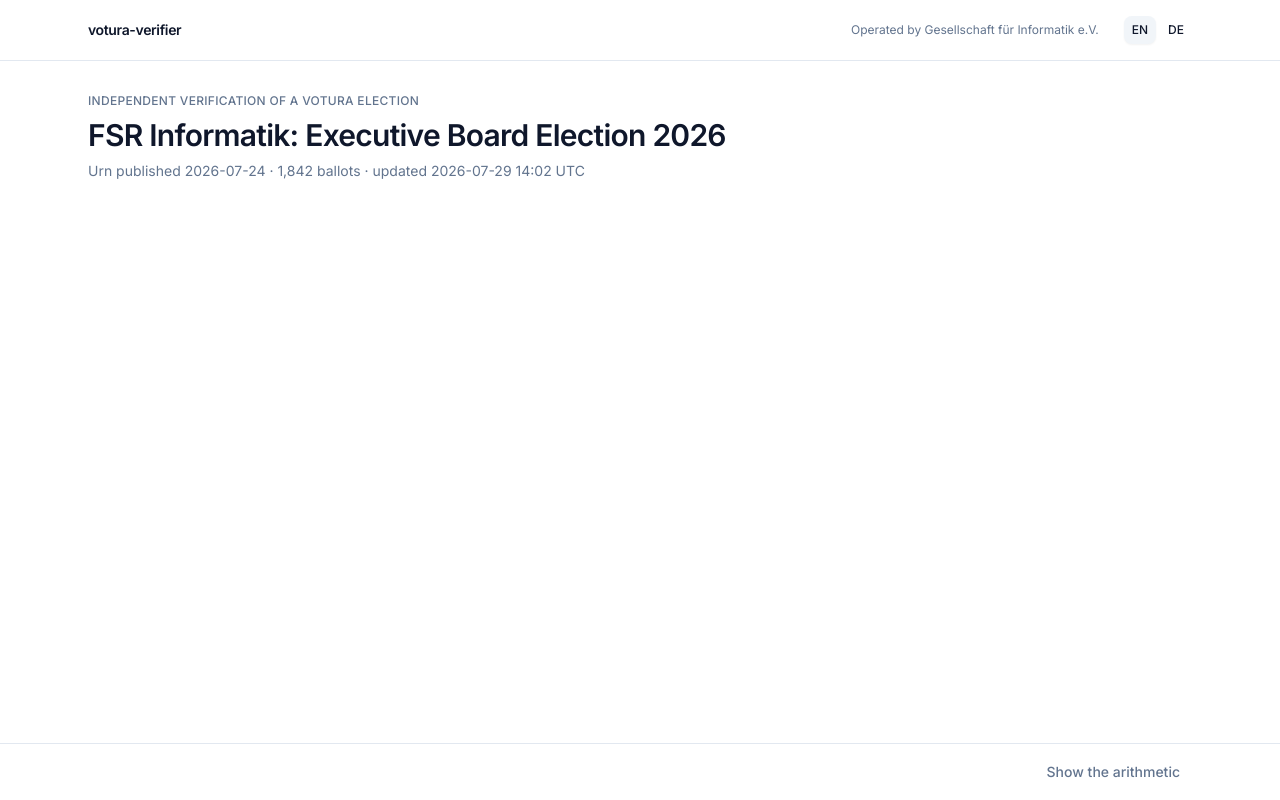
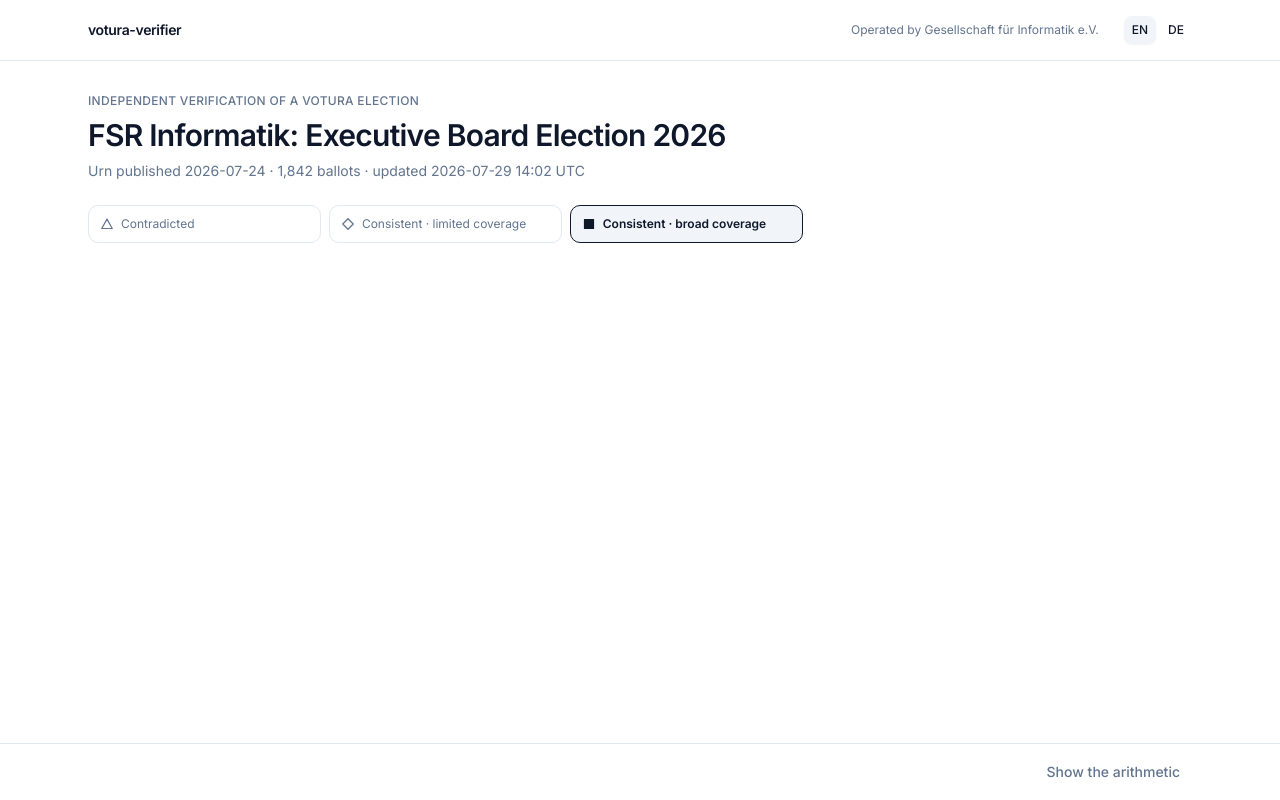
Before and after one commit to SE-UUlm/votura-verifier, a React (Vite) app: page /verifications/fsrInformatik2026 in a window 1280 px wide. Built offline with nearby package versions, Linux system fonts and the light colour scheme.

Commit message:
#19: Add the verdict indicator with its three segments

```diff
--- /dev/null
+++ b/src/ui/views/verification/VerdictIndicator.tsx
@@ -0,0 +1,53 @@
+import type { JSX } from 'react';
+import { useTranslation } from 'react-i18next';
+import type { VerdictState } from '../../../verification/objects/verdict.ts';
+import { glyphForVerdictState } from '../../glyphs/glyphs.ts';
+import { VerdictIndicatorSegment } from './VerdictIndicatorSegment.tsx';
+
+export interface VerdictIndicatorProps {
+  state: VerdictState;
+}
+
+interface SegmentDescriptor {
+  state: VerdictState;
+  labelKey: string;
+  labelFallback: string;
+}
+
+/**
+ * The scale and its order belong to the verifier, not to any one election, so they live here
+ * rather than in the report. The report only says which step currently holds.
+ */
+const segments: readonly SegmentDescriptor[] = [
+  { state: 'contradicted', labelKey: 'contradicted', labelFallback: 'Contradicted' },
+  {
+    state: 'consistentLimitedCoverage',
+    labelKey: 'consistentLimitedCoverage',
+    labelFallback: 'Consistent · limited coverage',
+  },
+  {
+    state: 'consistentBroadCoverage',
+    labelKey: 'consistentBroadCoverage',
+    labelFallback: 'Consistent · broad coverage',
+  },
+];
+
+export const VerdictIndicator = ({ state }: VerdictIndicatorProps): JSX.Element => {
+  const { t } = useTranslation();
+
+  return (
+    <ol
+      className="grid gap-2 sm:grid-cols-3"
+      aria-label={t('verificationState', 'Verification state')}
+    >
+      {segments.map((segment) => (
+        <VerdictIndicatorSegment
+          key={segment.state}
+          shape={glyphForVerdictState[segment.state]}
+          label={t(segment.labelKey, segment.labelFallback)}
+          isActive={segment.state === state}
+        />
+      ))}
+    </ol>
+  );
+};
--- /dev/null
+++ b/src/ui/views/verification/VerdictIndicatorSegment.tsx
@@ -0,0 +1,36 @@
+import { cn } from '@/lib/utils';
+import type { JSX } from 'react';
+import { useTranslation } from 'react-i18next';
+import { StateGlyph, type StateGlyphProps } from '../../glyphs/StateGlyph.tsx';
+
+export interface VerdictIndicatorSegmentProps {
+  shape: StateGlyphProps['shape'];
+  label: string;
+  isActive: boolean;
+}
+
+export const VerdictIndicatorSegment = ({
+  shape,
+  label,
+  isActive,
+}: VerdictIndicatorSegmentProps): JSX.Element => {
+  const { t } = useTranslation();
+
+  return (
+    <li
+      className={cn(
+        'flex items-center gap-2 rounded-lg border px-3 py-2.5 text-xs',
+        isActive
+          ? 'border-primary bg-secondary text-foreground font-semibold'
+          : 'text-muted-foreground',
+      )}
+      // `exactOptionalPropertyTypes` will not take an explicit undefined here.
+      // eslint-disable-next-line @typescript-eslint/naming-convention
+      {...(isActive ? { 'aria-current': 'step' as const } : {})}
+    >
+      <StateGlyph shape={shape} variant={isActive ? 'filled' : 'outline'} />
+      <span>{label}</span>
+      {isActive ? <span className="sr-only">{t('currentState', 'Current state')}</span> : null}
+    </li>
+  );
+};
--- a/src/ui/views/verification/VerificationView.tsx
+++ b/src/ui/views/verification/VerificationView.tsx
@@ -3,6 +3,7 @@ import { useTranslation } from 'react-i18next';
 import { useParams } from 'react-router';
 import { useGetVerificationReport } from '../../../swr/verificationReports/useGetVerificationReport.ts';
 import type { parameter } from '../../../verification/parameters.ts';
+import { VerdictIndicator } from './VerdictIndicator.tsx';
 import { VerificationHeadline } from './VerificationHeadline.tsx';
 
 export interface VerificationViewRouteParams extends Record<string, string> {
@@ -44,6 +45,7 @@ export const VerificationView = (): JSX.Element => {
     <div className="mx-auto grid w-full max-w-6xl flex-1 gap-8 px-6 py-8 lg:grid-cols-[minmax(0,2fr)_minmax(0,1fr)]">
       <div className="flex flex-col gap-6">
         <VerificationHeadline election={data.election} updatedAt={data.updatedAt} />
+        <VerdictIndicator state={data.verdict.state} />
       </div>
       <aside />
     </div>
```
